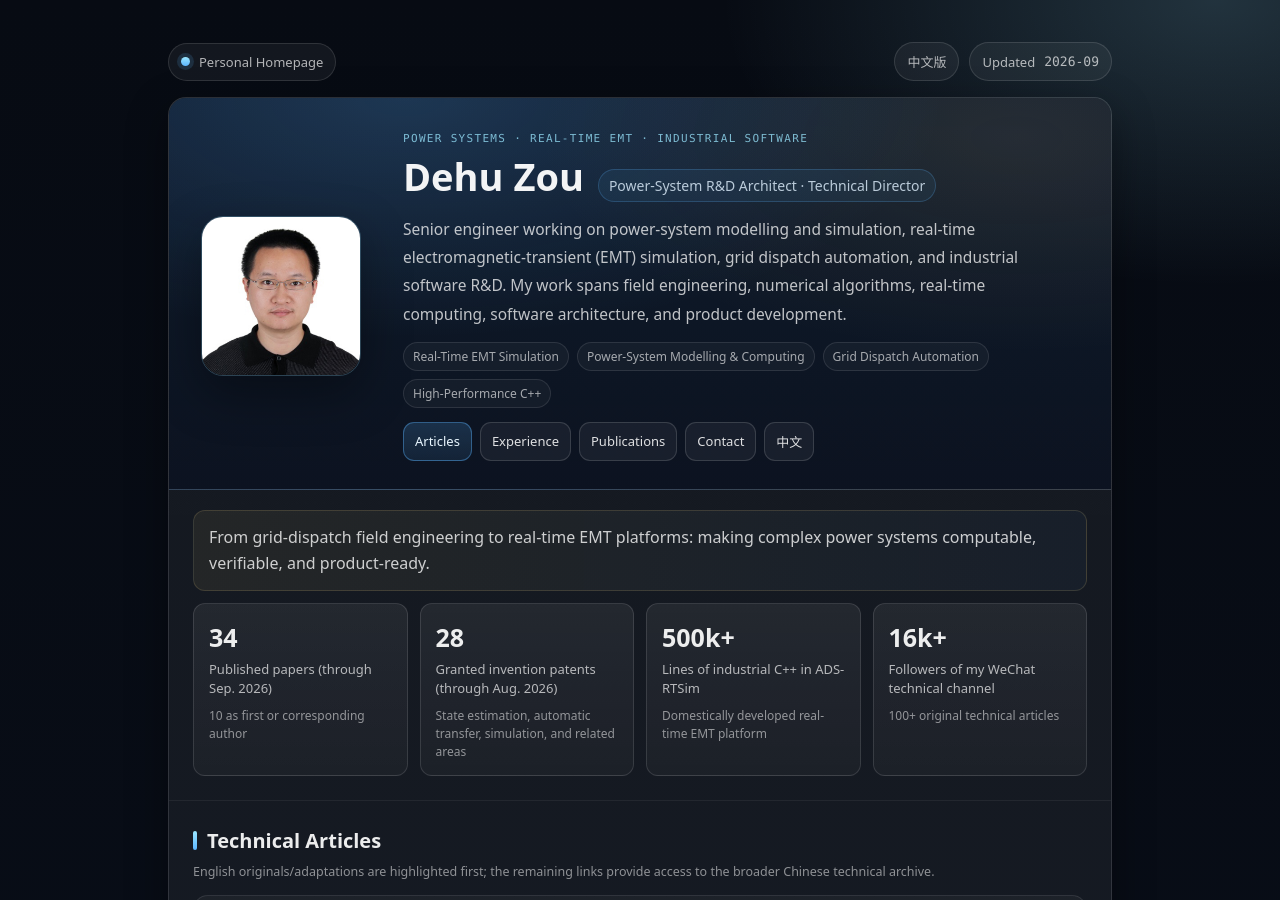
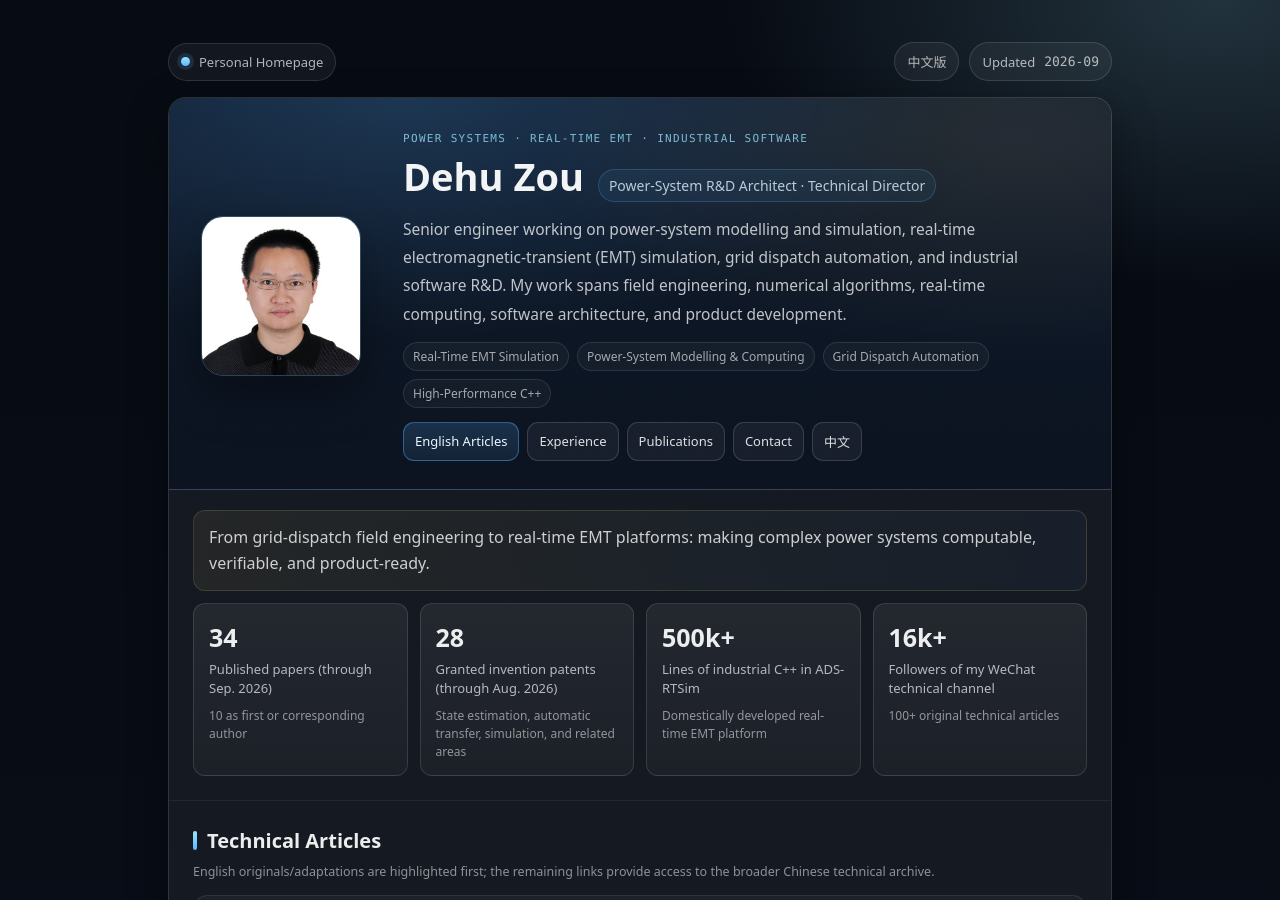
Before and after one commit to zoudehupowersystem/zoudehupowersystem.github.io, a Jekyll site: the page en.html, which Jekyll copies as it is, in a window 1280 px wide and 900 px high. Built offline with Jekyll 4.4.1, drawn with Linux system fonts in a browser that asks for light colours.

Commit message:
Connect profile pages to blog hubs

```diff
--- a/en.html
+++ b/en.html
@@ -60,7 +60,7 @@
     <div class="panel">
       <div class="hero"><div class="hero-grid">
         <div class="avatar"><img src="zoudehu.jpg" alt="Portrait of Dehu Zou" /></div>
-        <div><div class="eyebrow">POWER SYSTEMS · REAL-TIME EMT · INDUSTRIAL SOFTWARE</div><div class="name"><h1>Dehu Zou</h1><div class="title">Power-System R&D Architect · Technical Director</div></div><p class="subtitle">Senior engineer working on power-system modelling and simulation, real-time electromagnetic-transient (EMT) simulation, grid dispatch automation, and industrial software R&D. My work spans field engineering, numerical algorithms, real-time computing, software architecture, and product development.</p><div class="tags"><span class="tag">Real-Time EMT Simulation</span><span class="tag">Power-System Modelling & Computing</span><span class="tag">Grid Dispatch Automation</span><span class="tag">High-Performance C++</span></div><div class="actions"><a class="btn primary" href="#articles">Articles</a><a class="btn" href="#experience">Experience</a><a class="btn" href="#papers">Publications</a><a class="btn" href="#contact">Contact</a><a class="btn" href="/" hreflang="zh-CN" lang="zh-CN">中文</a></div></div>
+        <div><div class="eyebrow">POWER SYSTEMS · REAL-TIME EMT · INDUSTRIAL SOFTWARE</div><div class="name"><h1>Dehu Zou</h1><div class="title">Power-System R&D Architect · Technical Director</div></div><p class="subtitle">Senior engineer working on power-system modelling and simulation, real-time electromagnetic-transient (EMT) simulation, grid dispatch automation, and industrial software R&D. My work spans field engineering, numerical algorithms, real-time computing, software architecture, and product development.</p><div class="tags"><span class="tag">Real-Time EMT Simulation</span><span class="tag">Power-System Modelling & Computing</span><span class="tag">Grid Dispatch Automation</span><span class="tag">High-Performance C++</span></div><div class="actions"><a class="btn primary" href="english.html">English Articles</a><a class="btn" href="#experience">Experience</a><a class="btn" href="#papers">Publications</a><a class="btn" href="#contact">Contact</a><a class="btn" href="/" hreflang="zh-CN" lang="zh-CN">中文</a></div></div>
       </div></div>
       <div class="kpi"><div class="tagline">From grid-dispatch field engineering to real-time EMT platforms: making complex power systems computable, verifiable, and product-ready.</div><div class="kpi-grid"><div class="kpi-card"><div class="num">34</div><div class="lab">Published papers (through Sep. 2026)</div><div class="hint">10 as first or corresponding author</div></div><div class="kpi-card"><div class="num">28</div><div class="lab">Granted invention patents (through Aug. 2026)</div><div class="hint">State estimation, automatic transfer, simulation, and related areas</div></div><div class="kpi-card"><div class="num">500k+</div><div class="lab">Lines of industrial C++ in ADS-RTSim</div><div class="hint">Domestically developed real-time EMT platform</div></div><div class="kpi-card"><div class="num">16k+</div><div class="lab">Followers of my WeChat technical channel</div><div class="hint">100+ original technical articles</div></div></div></div>
       <main class="main">
--- a/index.html
+++ b/index.html
@@ -824,7 +824,7 @@
             </div>
 
             <div class="quick-actions">
-              <a class="btn primary" href="#articles"><strong>文章</strong><span class="mono">Blog</span></a>
+              <a class="btn primary" href="blog.html"><strong>文章</strong><span class="mono">Blog</span></a>
               <a class="btn" href="#experience"><strong>履历</strong><span class="mono">Experience</span></a>
               <a class="btn" href="#papers"><strong>代表成果</strong><span class="mono">Work</span></a>
               <a class="btn" href="#contact"><strong>联系</strong><span class="mono">Contact</span></a>
```
Also changed, not shown: .github/workflows/connect-blog-hubs.yml (deleted).
